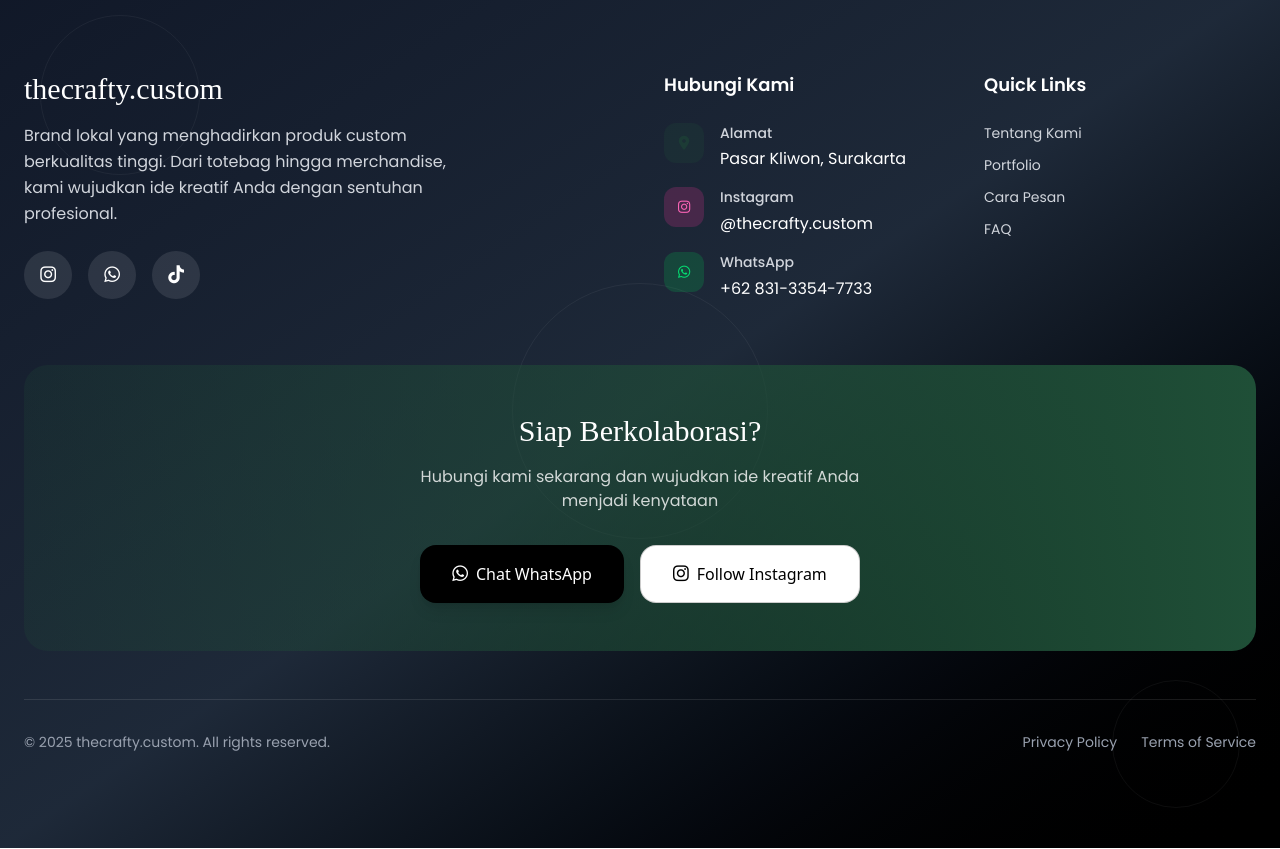
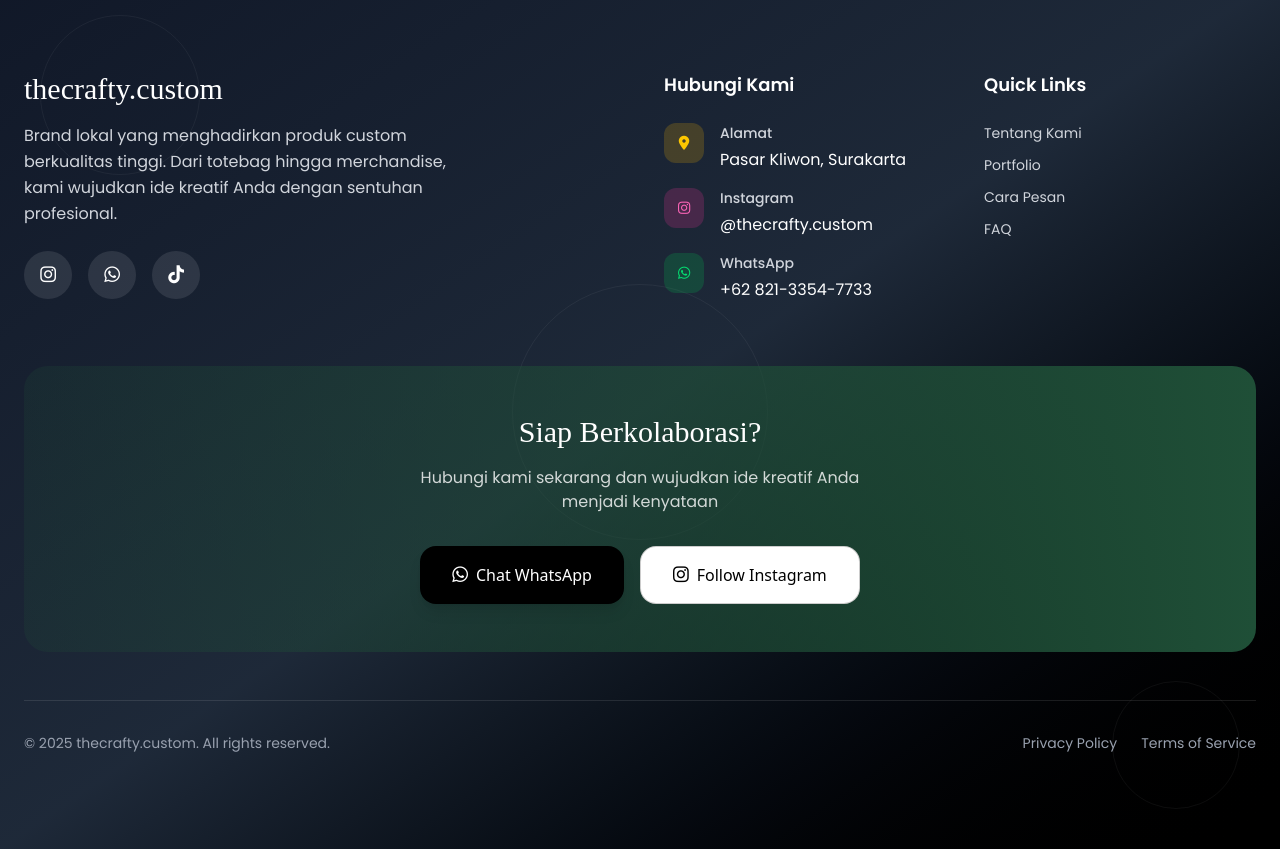
Before and after one commit to Rizafii/TheCrafty, a Next.js app: page / in a window 1280 px wide. Shown: the part 6460-7309 px from the top of the page. Built offline with nearby package versions, Linux system fonts and the light colour scheme; a web font is replaced by a local one.

Commit message:
fix typo number

```diff
--- a/src/app/components/Footer.tsx
+++ b/src/app/components/Footer.tsx
@@ -38,7 +38,7 @@ function Footer() {
                 <i className="fab fa-instagram text-lg group-hover:text-pink-400 transition-colors duration-300"></i>
               </a>
               <a
-                href="https://wa.me/6283133547733"
+                href="https://wa.me/6282133547733"
                 target="_blank"
                 rel="noopener noreferrer"
                 className="w-12 h-12 bg-white/10 rounded-full flex items-center justify-center hover:bg-white/20 transition-all duration-300 hover:scale-110 group"
@@ -63,14 +63,21 @@ function Footer() {
             {/* Address */}
             <div className="space-y-4">
               <div className="flex items-start gap-4 group">
-                <div className="w-10 h-10 bg-primary/20 rounded-xl flex items-center justify-center flex-shrink-0 group-hover:bg-primary/30 transition-colors duration-300">
-                  <i className="fas fa-map-marker-alt text-primary/40 text-sm"></i>
+                <div className="w-10 h-10 bg-yellow-500/20 rounded-xl flex items-center justify-center flex-shrink-0 group-hover:bg-primary/30 transition-colors duration-300">
+                  <i className="fas fa-map-marker-alt text-yellow-400 text-sm"></i>
                 </div>
                 <div>
                   <p className="text-sm font-medium text-gray-300 mb-1">
                     Alamat
                   </p>
-                  <p className="text-white sans">Pasar Kliwon, Surakarta</p>
+                  <a
+                    href="https://maps.app.goo.gl/Ekq43cTp1HgqETGk9"
+                    target="_blank"
+                    rel="noopener noreferrer"
+                    className="text-white sans hover:text-yellow-400 transition-colors duration-300"
+                  >
+                    Pasar Kliwon, Surakarta
+                  </a>
                 </div>
               </div>
 
@@ -104,12 +111,12 @@ function Footer() {
                     WhatsApp
                   </p>
                   <a
-                    href="https://wa.me/6283133547733"
+                    href="https://wa.me/6282133547733"
                     target="_blank"
                     rel="noopener noreferrer"
                     className="text-white sans hover:text-green-400 transition-colors duration-300"
                   >
-                    +62 831-3354-7733
+                    +62 821-3354-7733
                   </a>
                 </div>
               </div>
@@ -161,7 +168,7 @@ function Footer() {
           </p>
           <div className="flex flex-col sm:flex-row gap-4 justify-center">
             <a
-              href="https://wa.me/6283133547733"
+              href="https://wa.me/6282133547733"
               target="_blank"
               rel="noopener noreferrer"
               className="bg-black text-white px-8 py-4 rounded-2xl font-medium hover:bg-gray-800 transition-all duration-300 hover:-translate-y-1 flex items-center justify-center gap-2 shadow-lg"
--- a/src/app/components/Navbar.tsx
+++ b/src/app/components/Navbar.tsx
@@ -158,7 +158,7 @@ function Navbar() {
               <i className="fab fa-instagram text-sm"></i>
             </a>
             <a
-              href="https://wa.me/6283133547733"
+              href="https://wa.me/6282133547733"
               className="w-10 h-10 bg-white/10 backdrop-blur-sm rounded-full flex items-center justify-center text-gray-600 hover:text-green-500 hover:bg-green-50 transition-all duration-300 hover:scale-110 border border-gray-200/50"
             >
               <i className="fab fa-whatsapp text-sm"></i>
@@ -256,7 +256,7 @@ function Navbar() {
                 <i className="fab fa-instagram text-sm"></i>
               </a>
               <a
-                href="https://wa.me/6283133547733"
+                href="https://wa.me/6282133547733"
                 className="w-10 h-10 bg-green-500 rounded-lg flex items-center justify-center text-white hover:bg-green-600 transition-colors duration-200"
               >
                 <i className="fab fa-whatsapp text-sm"></i>
@@ -271,14 +271,24 @@ function Navbar() {
           </div>
 
           {/* Contact Info - Simplified */}
-          <div className="mt-6 pt-4 border-t border-gray-200">
+          <div className="mt-6 pt-4 border-t border-gray-200 flex flex-col">
             <p className="text-xs text-gray-500 mb-3 uppercase tracking-wider">
               Contact
             </p>
-            <p className="text-sm text-gray-700 mb-2">
+            <a
+              href="https://maps.app.goo.gl/Ekq43cTp1HgqETGk9"
+              className="text-sm text-gray-700 mb-2"
+            >
               Pasar Kliwon, Surakarta
-            </p>
-            <p className="text-sm text-gray-700">+62 831-3354-7733</p>
+            </a>
+            <a
+              href="https://wa.me/6282133547733"
+              target="_blank"
+              rel="noopener noreferrer"
+              className="text-sm text-gray-700"
+            >
+              +62 821-3354-7733
+            </a>
           </div>
         </div>
       </div>
```
